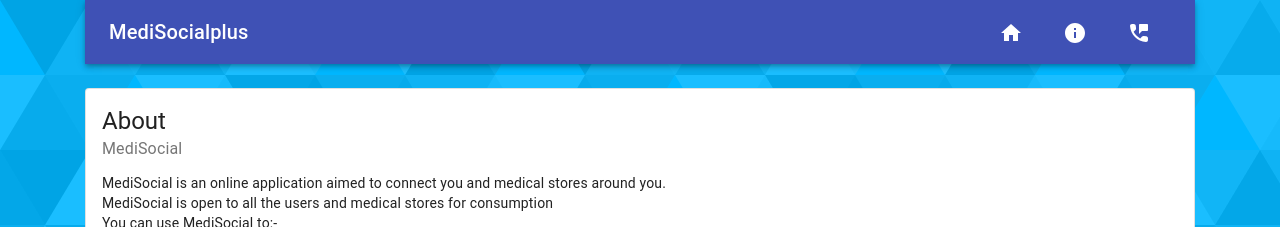
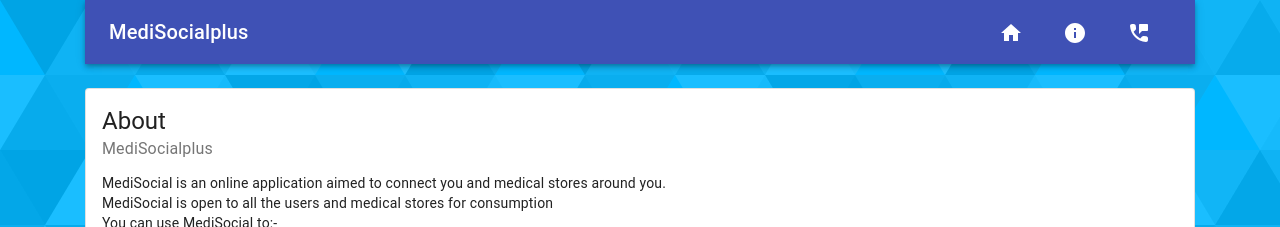
Before and after one commit to atharva162/medisocial-client, a React (Create React App) app: page /about in a window 1280 px wide. Shown: the top 227 px of the page. Built offline with nearby package versions, Linux system fonts and the light colour scheme.

Commit message:
Update about.js

```diff
--- a/src/components/about.js
+++ b/src/components/about.js
@@ -36,7 +36,7 @@ export default function contact() {
           About
         </Typography>
         <Typography className={classes.pos} color="textSecondary">
-          MediSocial
+          MediSocialplus
         </Typography>
         <Typography variant="body2" component="p">
          MediSocial is an online application aimed to connect you and medical stores around you.
```
